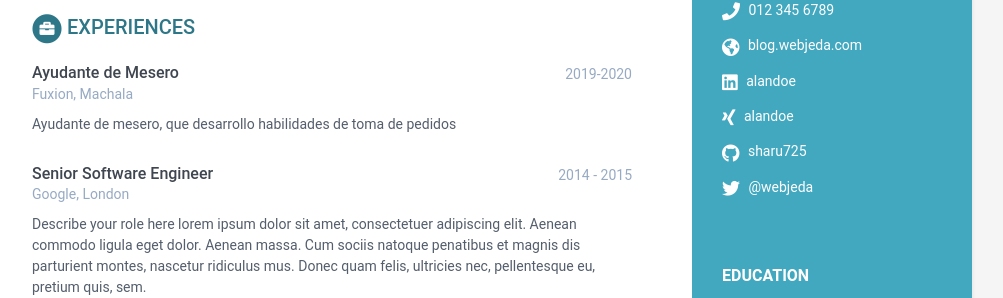
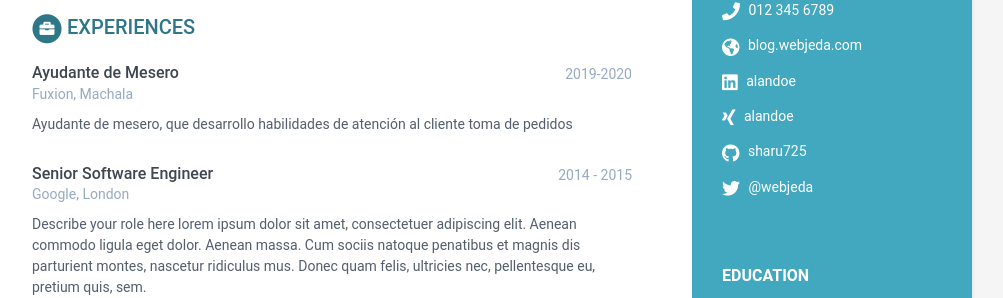
Before and after one commit to KevinC99/good-birch-4e19a, a Jekyll site: the page built from index.html, in a window 1280 px wide. Shown: the part 333-631 px from the top of the page, without its empty margins (168-1171 px from the left). Built offline with Jekyll 4.4.1, drawn with Linux system fonts in a browser that asks for light colours.

Commit message:
data.yml: updated details in experiences

```diff
--- a/_data/data.yml
+++ b/_data/data.yml
@@ -69,7 +69,9 @@ experiences:
   - role: Ayudante de Mesero
     time: 2019-2020
     company: 'Fuxion, Machala'
-    details: 'Ayudante de mesero, que desarrollo habilidades de toma de pedidos   '
+    details: >-
+      Ayudante de mesero, que desarrollo habilidades de atención al cliente toma
+      de pedidos
   - role: Senior Software Engineer
     time: 2014 - 2015
     company: 'Google, London'
```
